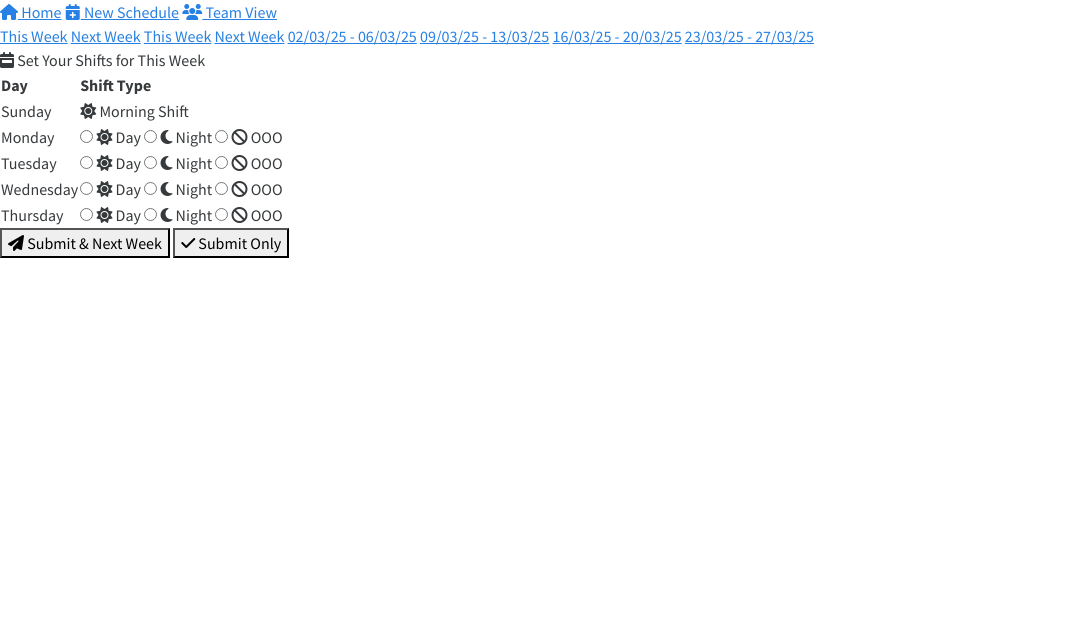
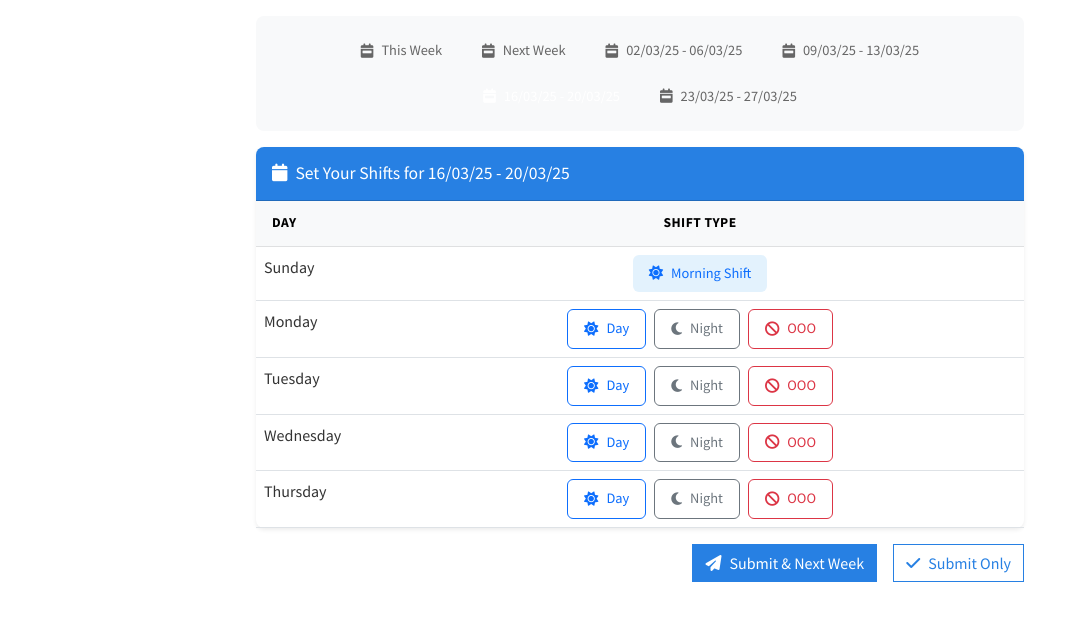
Before and after one commit to Ariel7871/Shift-Manager, a Flask app: page /schedule/1 in a window 1280 px wide. Shown: the part 48-669 px from the top of the page, without its empty margins (0-1087 px from the left). Run offline with Flask 3, Linux system fonts and the light colour scheme; data comes from the database, SQL or seed files in the repository; data that the repository does not hold is empty; some libraries are stand-ins or nearby versions.

Commit message:
Add files via upload

```diff
--- a/templates/schedule_week.html
+++ b/templates/schedule_week.html
@@ -1,87 +1,242 @@
 {% extends 'base.html' %}
 {% block content %}
 
-<!-- Navigation Links -->
-<div class="schedule-navigation">
-    <a href="{{ url_for('index') }}"><i class="fa-solid fa-home"></i> Home</a>
-    <a href="{{ url_for('choose_schedule') }}"><i class="fa-solid fa-calendar-plus"></i> New Schedule</a>
-    <a href="{{ url_for('view_all_schedule') }}"><i class="fa-solid fa-users"></i> Team View</a>
-</div>
-
-<!-- Week Options -->
-<div class="week-options">
-    <a href="#" class="week-option active">This Week</a>
-    <a href="#" class="week-option">Next Week</a>
+<div class="schedule-container">
+  <!-- Week Navigation -->
+  <div class="schedule-nav mb-3">
     {% for option in week_options %}
       <a href="{{ url_for('schedule', user_id=user['id'], week_index=option.index) }}"
-           class="week-option">{{ option.label }}</a>
+         class="nav-pill {% if week_index == option.index %}active{% endif %}">
+         <i class="fa-solid fa-calendar-week"></i>{{ option.label }}
+      </a>
     {% endfor %}
   </div>
 
-<!-- Schedule Title -->
-<div class="schedule-title">
-    <i class="fa-solid fa-calendar-week"></i>
-    Set Your Shifts for This Week
+  <form method="POST" class="schedule-form">
+    <div class="card shadow-sm">
+      <div class="card-header bg-primary text-white">
+        <h4 class="header-title"><i class="fa-solid fa-calendar me-2"></i>{{ header_text }}</h4>
       </div>
-
-<form method="POST">
-    <table class="schedule-table">
-        <thead>
+      <div class="card-body p-0">
+        <div class="table-responsive">
+          <table class="table table-hover mb-0">
+            <thead class="table-light">
               <tr>
                 <th>Day</th>
-                <th>Shift Type</th>
+                <th class="text-center">Shift Type</th>
               </tr>
             </thead>
             <tbody>
-            <!-- Sunday -->
+              {% for day in days %}
               <tr>
-                <td>Sunday</td>
+                <td class="day-cell">{{ day }}</td>
+                {% if day == "Sunday" %}
+                  <td class="text-center">
+                    <span class="sunday-shift">
+                      <i class="fa-solid fa-sun"></i> Morning Shift
+                      <input type="hidden" name="{{ week }}_{{ day }}" value="Day">
+                    </span>
+                  </td>
+                {% else %}
                   <td>
-                    <div class="morning-shift">
-                        <i class="fa-solid fa-sun"></i> Morning Shift
-                        <input type="hidden" name="{{ week }}_Sunday" value="Day">
-                    </div>
-                </td>
-            </tr>
-
-            <!-- Other Days -->
-            {% for day in ['Monday', 'Tuesday', 'Wednesday', 'Thursday'] %}
-            <tr>
-                <td>{{ day }}</td>
-                <td>
-                    <div class="shift-group">
-                        <label class="shift-option day">
-                            <input type="radio" name="{{ week }}_{{ day }}" value="Day"
-                                   {% if prefill.get(day)=='Day' %}checked{% endif %}>
+                    <div class="shift-buttons">
+                      <input type="radio" class="btn-check" name="{{ week }}_{{ day }}" id="{{ week }}_{{ day }}_day"
+                             value="Day" {% if prefill.get(day)=='Day' %}checked{% endif %}>
+                      <label class="shift-btn day" for="{{ week }}_{{ day }}_day" title="Day Shift">
                         <i class="fa-solid fa-sun"></i> Day
                       </label>
 
-                        <label class="shift-option night">
-                            <input type="radio" name="{{ week }}_{{ day }}" value="Night"
-                                   {% if prefill.get(day)=='Night' %}checked{% endif %}>
+                      <input type="radio" class="btn-check" name="{{ week }}_{{ day }}" id="{{ week }}_{{ day }}_night"
+                             value="Night" {% if prefill.get(day)=='Night' %}checked{% endif %}>
+                      <label class="shift-btn night" for="{{ week }}_{{ day }}_night" title="Night Shift">
                         <i class="fa-solid fa-moon"></i> Night
                       </label>
 
-                        <label class="shift-option ooo">
-                            <input type="radio" name="{{ week }}_{{ day }}" value="OOO"
-                                   {% if prefill.get(day)=='OOO' %}checked{% endif %}>
+                      <input type="radio" class="btn-check" name="{{ week }}_{{ day }}" id="{{ week }}_{{ day }}_ooo"
+                             value="OOO" {% if prefill.get(day)=='OOO' %}checked{% endif %}>
+                      <label class="shift-btn ooo" for="{{ week }}_{{ day }}_ooo" title="Out of Office">
                         <i class="fa-solid fa-ban"></i> OOO
                       </label>
                     </div>
                   </td>
+                {% endif %}
               </tr>
               {% endfor %}
             </tbody>
           </table>
+        </div>
+      </div>
+    </div>
 
+    <!-- Submit Buttons -->
     <div class="submit-buttons">
-        <button type="submit" name="action" value="move_next" class="submit-button primary">
-            <i class="fa-solid fa-paper-plane"></i> Submit & Next Week
+      <button type="submit" name="action" value="move_next" class="btn btn-primary">
+        <i class="fa-solid fa-paper-plane me-2"></i>Submit & Next Week
       </button>
-        <button type="submit" name="action" value="only_this_week" class="submit-button">
-            <i class="fa-solid fa-check"></i> Submit Only
+      <button type="submit" name="action" value="only_this_week" class="btn btn-outline-primary">
+        <i class="fa-solid fa-check me-2"></i>Submit Only
       </button>
     </div>
   </form>
+</div>
+
+<style>
+.schedule-container {
+    max-width: 800px;
+    margin: 0 auto;
+    padding: 1rem;
+}
+
+.schedule-nav {
+    display: flex;
+    gap: 0.5rem;
+    justify-content: center;
+    flex-wrap: wrap;
+    background: #f8f9fa;
+    padding: 1rem;
+    border-radius: 8px;
+}
+
+.nav-pill {
+    padding: 0.5rem 1rem;
+    border-radius: 20px;
+    color: #666;
+    text-decoration: none;
+    font-size: 0.9rem;
+    display: flex;
+    align-items: center;
+    gap: 0.5rem;
+    transition: all 0.2s ease;
+}
+
+.nav-pill:hover {
+    background: #e9ecef;
+    color: #333;
+    text-decoration: none;
+}
+
+.nav-pill.active {
+    background: var(--primary);
+    color: white;
+}
+
+.card {
+    border: none;
+    border-radius: 8px;
+    background: white;
+}
+
+.card-header {
+    padding: 1rem;
+    border-radius: 8px 8px 0 0;
+}
+
+.header-title {
+    font-size: 1.1rem;
+    margin: 0;
+}
+
+.table {
+    margin: 0;
+}
+
+.table th {
+    font-size: 0.85rem;
+    text-transform: uppercase;
+    letter-spacing: 0.5px;
+    padding: 0.75rem 1rem;
+    background: #f8f9fa;
+}
+
+.day-cell {
+    font-weight: 500;
+    color: #333;
+    width: 120px;
+}
+
+.shift-buttons {
+    display: flex;
+    gap: 0.5rem;
+    justify-content: center;
+}
+
+.shift-btn {
+    display: inline-flex;
+    align-items: center;
+    gap: 0.5rem;
+    padding: 0.5rem 1rem;
+    border-radius: 6px;
+    cursor: pointer;
+    transition: all 0.2s ease;
+    font-size: 0.9rem;
+}
+
+.shift-btn.day {
+    color: #0d6efd;
+    border: 1px solid #0d6efd;
+}
+
+.shift-btn.night {
+    color: #6c757d;
+    border: 1px solid #6c757d;
+}
+
+.shift-btn.ooo {
+    color: #dc3545;
+    border: 1px solid #dc3545;
+}
+
+.btn-check:checked + .shift-btn.day {
+    background: #0d6efd;
+    color: white;
+}
+
+.btn-check:checked + .shift-btn.night {
+    background: #6c757d;
+    color: white;
+}
+
+.btn-check:checked + .shift-btn.ooo {
+    background: #dc3545;
+    color: white;
+}
+
+.sunday-shift {
+    display: inline-flex;
+    align-items: center;
+    gap: 0.5rem;
+    padding: 0.5rem 1rem;
+    background: #e3f2fd;
+    color: #0d6efd;
+    border-radius: 6px;
+    font-size: 0.9rem;
+}
+
+.submit-buttons {
+    display: flex;
+    gap: 1rem;
+    justify-content: flex-end;
+    margin-top: 1rem;
+}
+
+@media (max-width: 768px) {
+    .shift-buttons {
+        flex-direction: column;
+        align-items: stretch;
+    }
+
+    .shift-btn {
+        justify-content: center;
+    }
+
+    .submit-buttons {
+        flex-direction: column;
+    }
+
+    .submit-buttons .btn {
+        width: 100%;
+    }
+}
+</style>
 
 {% endblock %}
```
Lines whose indentation alone changed are shown as unchanged.
